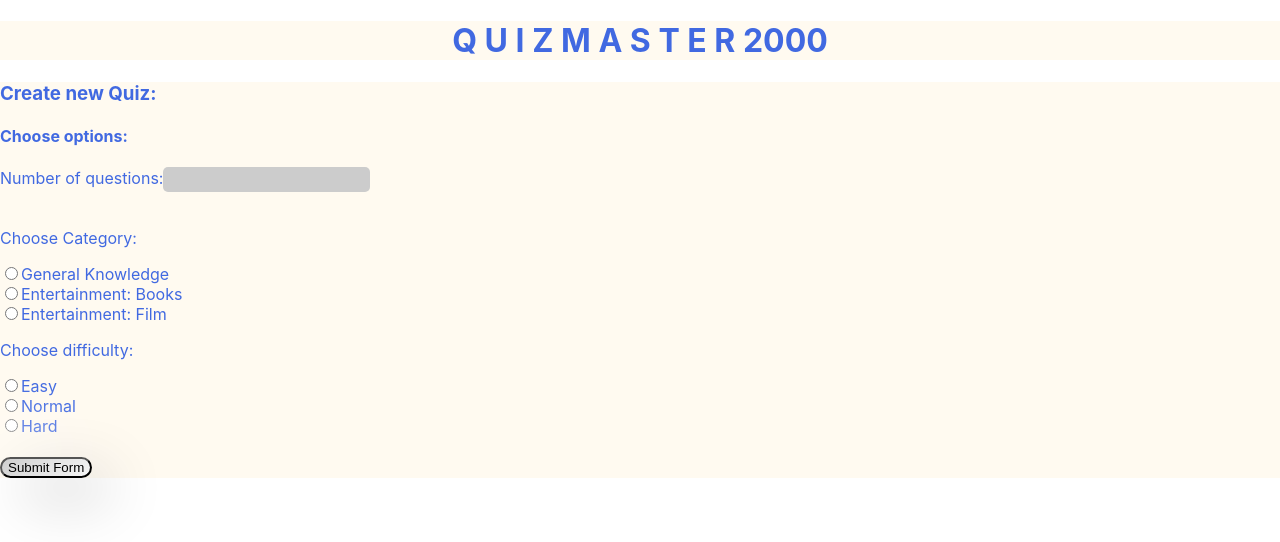
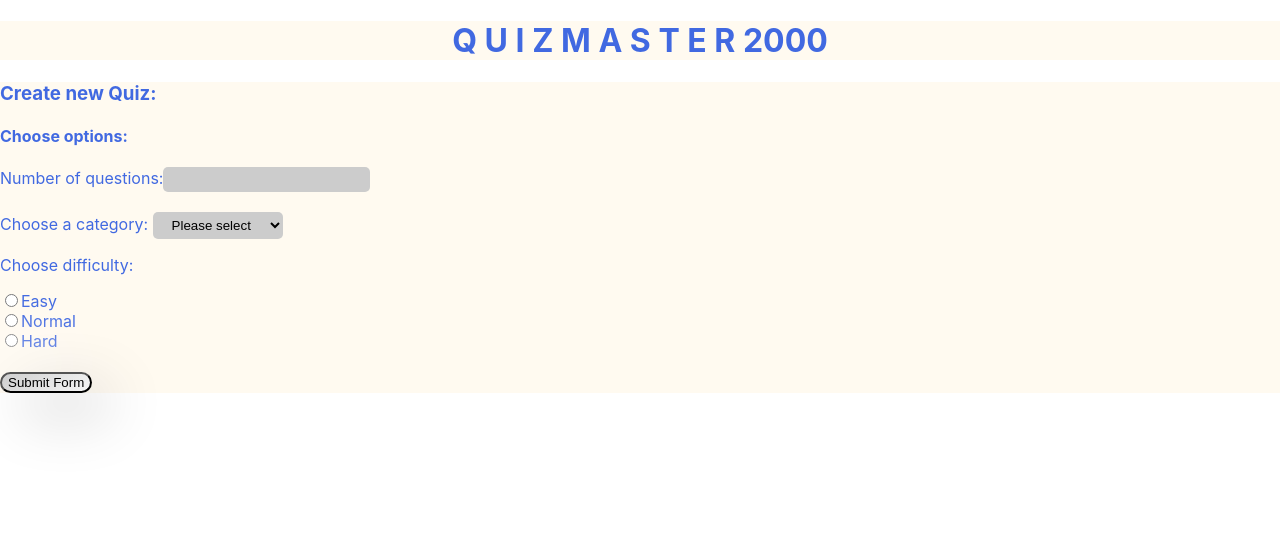
Before and after one commit to MJaschewski/fullstack-groupexercise-quiz, a React (Create React App) app in the folder frontend/: page / in a window 1280 px wide. Shown: the top 542 px of the page. Built offline with nearby package versions, Linux system fonts and the light colour scheme.

Commit message:
changed Back QuizForm.tsx

```diff
--- a/frontend/src/components/QuizForm.tsx
+++ b/frontend/src/components/QuizForm.tsx
@@ -1,10 +1,11 @@
 import React, { ChangeEvent, FormEvent, useState, Key } from 'react';
+import {CategoryType} from "./CategoryType";
 import axios from "axios";
 import './QuizForm.css'
 
 type Props = {
     questionCount: number;
-    categories: React.Key[];
+    categories: CategoryType[];
     difficultyLevels: React.Key[];
 };
 
@@ -25,13 +26,24 @@ const QuizForm = ({ questionCount, categories, difficultyLevels }: Props) => {
 
     };
 
+    const handleSelectChange = (event: ChangeEvent<HTMLSelectElement>) => {
+        const { name, value } = event.target;
+        setFormData((prevData) => ({
+            ...prevData,
+            [name]: value,
+        }));
+    };
+
     const handleSubmit = (event: FormEvent) => {
         event.preventDefault();
+
         axios.post('http://localhost:3000/api/home', formData)
             .then((response) => {
+                // Erfolgreiche Verarbeitung der Serverantwort
                 console.log(response.data);
             })
             .catch((error) => {
+                // Fehler beim Posten der Daten
                 console.error(error);
             });
     };
@@ -59,22 +71,17 @@ const QuizForm = ({ questionCount, categories, difficultyLevels }: Props) => {
                 </label>
                 <br/>
                 <br/>
-            <label>
-                <p>Choose Category:</p>
-                {categories.map((level: React.Key) => (
-                    <div key={level}>
-                        <input
-                            type="radio"
-                            id={level.toString()}
-                            name="category"
-                            value={level.toString()}
-                            onChange={handleQuestionChange}
-                            checked={formData.category === level.toString()}
-                        />
-                        <label htmlFor={level.toString()}>{level.toString()}</label>
-                    </div>
-                ))}
-            </label>
+                <label htmlFor="category">Choose a category: </label>
+
+                <select id="category">
+                    <option value="">Please select</option>{
+                    categories.map(currentCategory => {
+                        return <option value={currentCategory.id}> {currentCategory.name} </option>
+                    })
+                }
+                </select>
+
+
                 <label>
                     <p>Choose difficulty:</p>
                     {difficultyLevels.map((level: React.Key) => (
```
Lines whose indentation alone changed are shown as unchanged.
